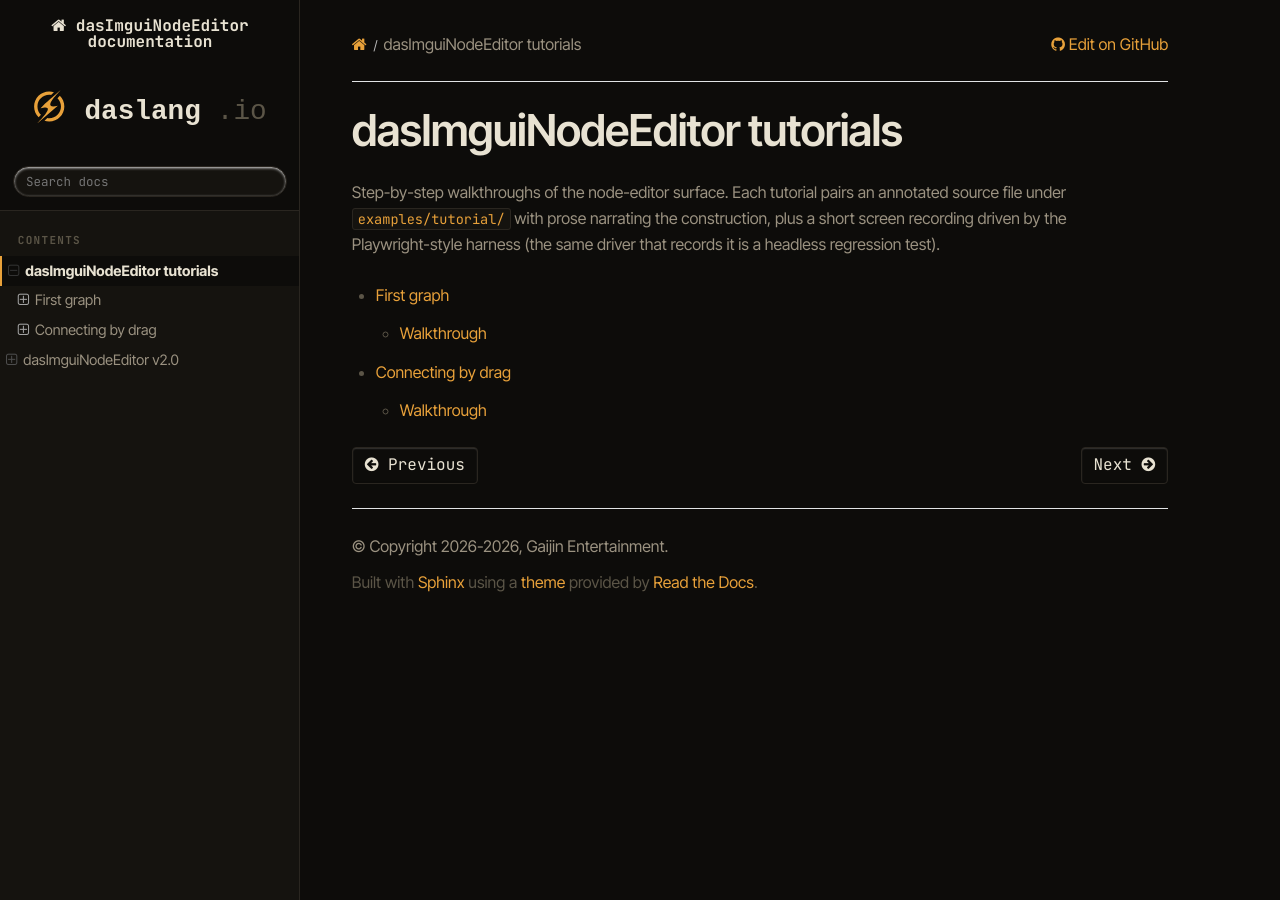
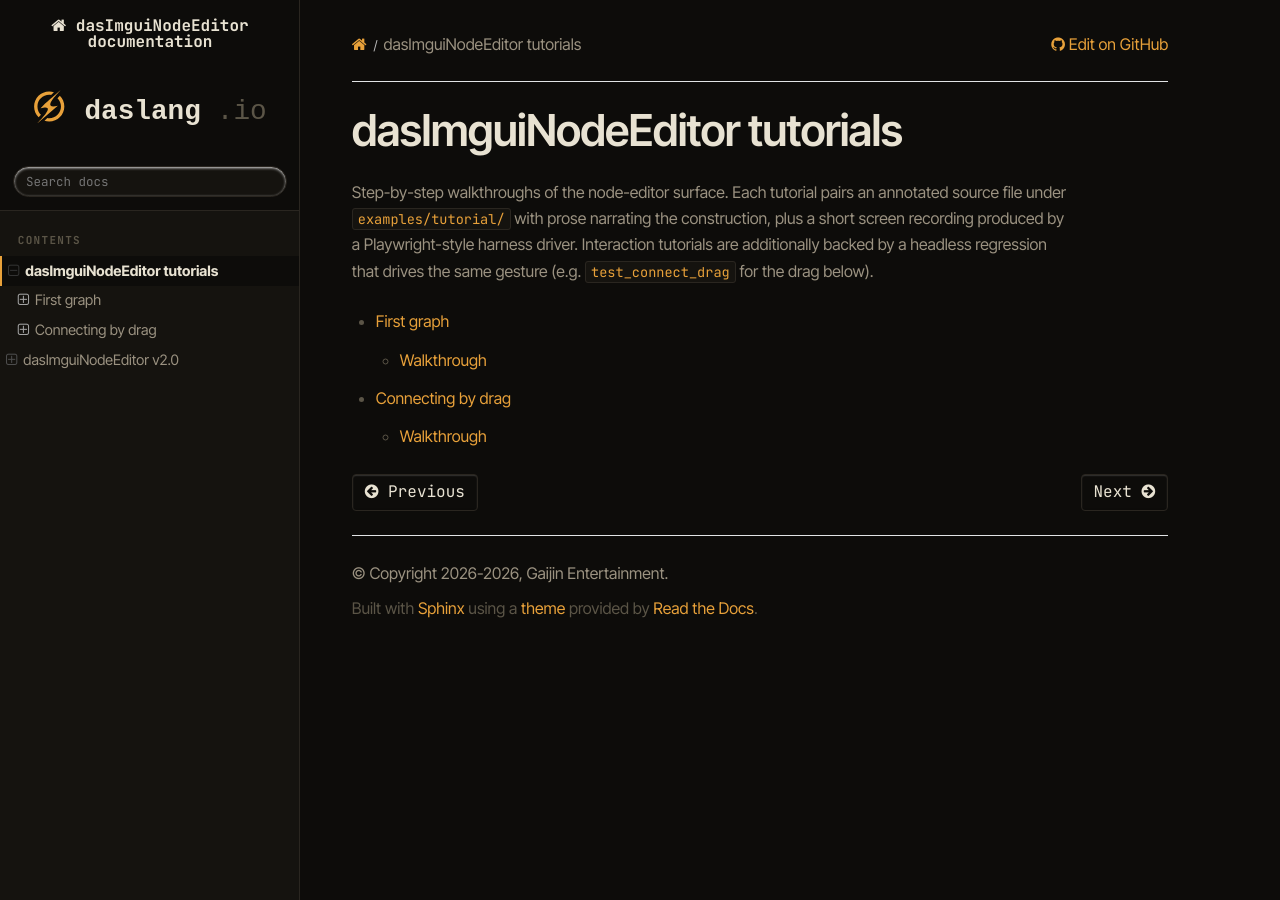
Before and after one commit to borisbat/dasImguiNodeEditor, a Sphinx documentation site: the page built from doc/source/tutorials/index.rst, in a window 1280 px wide. Built offline with Sphinx 7.4.7 and the Read the Docs theme 3.1.0, drawn with Linux system fonts in a browser that asks for light colours; pages that are not in the unit, such as notebooks, are missing from menus.

Commit message:
tutorials: Copilot review — fix narration/path/doc accuracy
Three accuracy fixes from Copilot review of #14:

- first_graph LIVE command pointed at modules/dasImgui/ instead of
  modules/dasImguiNodeEditor/ — copy-paste; the command wouldn't run.
- first_graph narration called node 2 "the sink on the left", but it is seeded
  at x=560, RIGHT of node 1 (x=120). Reword to "the destination a link feeds
  into" (direction-free) and re-record first_graph.mp4.
- tutorials/index claimed the record driver "is a headless regression test".
  The record drivers are `main`, not `[test]`, and first_graph has no test.
  Reword: recordings come from a Playwright-style harness driver; interaction
  tutorials are additionally backed by a headless regression that drives the
  same gesture (e.g. test_connect_drag).

Re-verified: lint clean, sphinx-build -W clean.

Co-Authored-By: Claude Opus 4.8 <noreply@anthropic.com>

```diff
--- a/doc/source/tutorials/index.rst
+++ b/doc/source/tutorials/index.rst
@@ -6,8 +6,10 @@
 
 Step-by-step walkthroughs of the node-editor surface. Each tutorial pairs an
 annotated source file under ``examples/tutorial/`` with prose narrating the
-construction, plus a short screen recording driven by the Playwright-style
-harness (the same driver that records it is a headless regression test).
+construction, plus a short screen recording produced by a Playwright-style
+harness driver. Interaction tutorials are additionally backed by a headless
+regression that drives the same gesture (e.g. ``test_connect_drag`` for the drag
+below).
 
 .. toctree::
    :maxdepth: 2
```
Also changed, not shown: 3 other files.
